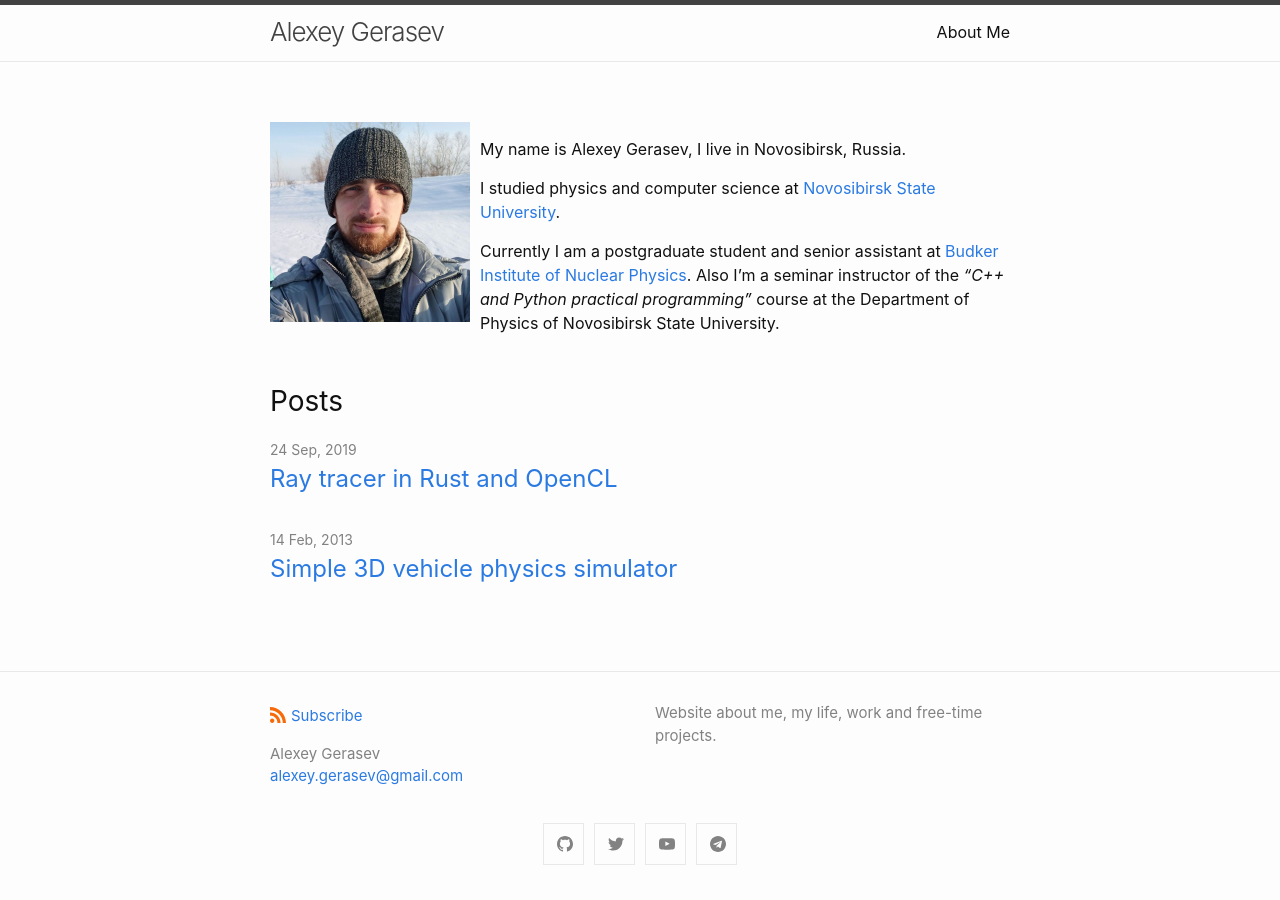
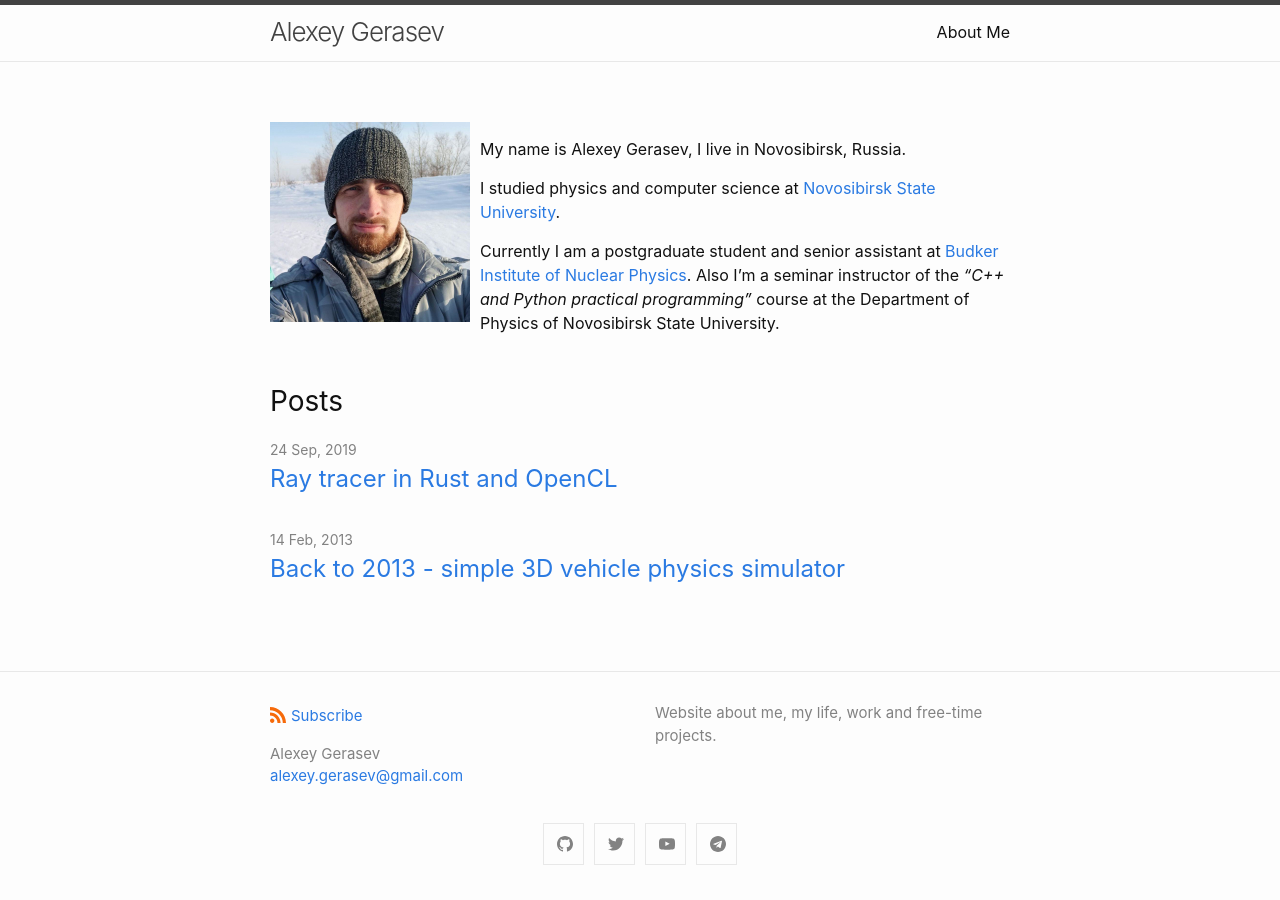
Before and after one commit to agerasev/agerasev.github.io, a Jekyll site: the page built from index.md, in a window 1280 px wide. Built offline with Jekyll 4.4.1, drawn with Linux system fonts in a browser that asks for light colours; part of the change alters nothing that is shown.

Commit message:
Update Akadem

```diff
--- a/_posts/2013-02-15-akadem.md
+++ b/_posts/2013-02-15-akadem.md
@@ -1,31 +1,15 @@
 ---
 layout: post
-title:  "Simple 3D vehicle physics simulator"
+title:  "Back to 2013 - simple 3D vehicle physics simulator"
 image:  /assets/posts/akadem/preview.png
 date:   2013-02-15 05:34:50 +0800
 ---
-
-## About
 
 This is my attempt to work with 3D graphics and physics. I worked on this project in the winter between 2012 and 2013. This was my first year in Novosibirsk State University. I studied calculus, linear algebra and mechanics, and I tried to apply some new knowledge I learnt. I already tried to learn C++ and OpenGL by myself.
 
 ## Video
 
 {% include youtube_player.html id="7S7wDXqOB8Y" %}
-
-## Simulation
-
-The vehicle acts as rigid body with its own mass and moment of inertia. There are 3 forces acting on this body:
-
-+ Gravity - simply applies constant force to the center of mass of the body.
-+ Wheel spring reaction - that force coming from compressed wheel springs that obeys Hooke's law.
-+ Friction of 4 kinds:
-  + Wheel spring friction - simulates the shock absorber. Follows the liquid friction law.
-  + Wheel rotation friction - small force that is applied to the rotating wheel. Proportional to the wheel rotation speed.
-  + Tire sliding friction - the force that coming from tire sliding on the ground. Its direction is opposite to the tire sliding direction, and its absolute value depends only on the wheel reaction force and doesn't depends on sliding speed.
-  + Tire static friction - when sliding friction is greater than the force that is enough to synchronize the tire with the ground, then the second one is used instead and called static friction force.
-
-The wheels themselves have no mass and geometry. They are simply positioned under the vehicle at the intersection with the surface. The tire velocity is simply the wheel velocity added to its lower point rotation velocity.
 
 ## Source
 
@@ -34,6 +18,20 @@ You can find the source code at the GitHub: [https://github.com/agerasev/akadem]
 You can easily build it by yourself using `make`. The only libraries required are `SDL` and `SDL_ttf`.
 
 Also the `windows_build` branch already contains pre-built binaries for Windows.
+
+## Simulation
+
+The vehicle acts as rigid body with its own mass and moment of inertia. There are 3 forces acting on this body:
+
++ Gravity - simply applies constant force to the center of mass of the body.
++ Wheel spring reaction - that force coming from compressed wheel springs that obey Hooke's law.
++ Friction of 4 kinds:
+  + Wheel spring friction - simulates the shock absorber behavior. Follows the liquid friction law.
+  + Wheel rotation friction - small force that is applied to the rotating wheel. Proportional to the wheel rotation speed.
+  + Tire sliding friction - the force that coming from tire sliding on the ground. Its direction is opposite to the tire sliding direction, and its absolute value depends only on the wheel reaction force and doesn't depends on sliding speed.
+  + Tire static friction - when sliding friction is greater than the force that is enough to synchronize the tire with the ground, then the second one is used instead and called static friction force.
+
+The wheels themselves have no mass and geometry. They are simply positioned under the vehicle at the intersection with the surface. The tire velocity is simply the wheel velocity added to its lower point rotation velocity.
 
 ## Models
 
```
